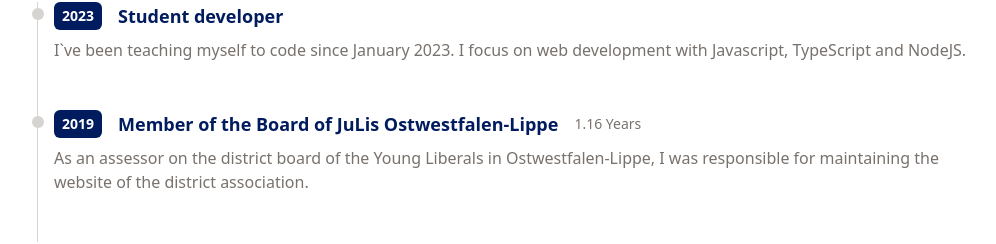
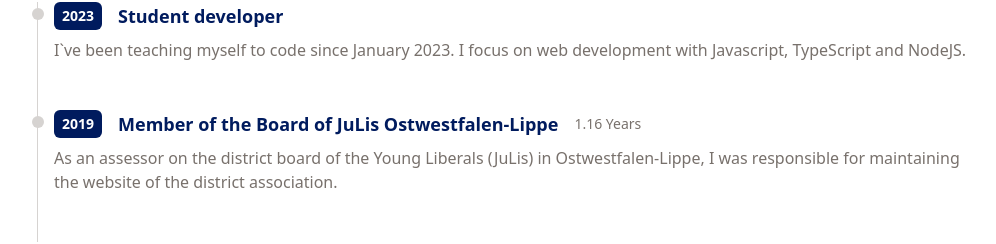
Before and after one commit to gelbphoenix/my_webpage, a React (Vite) app: page / in a window 1280 px wide. Shown: the part 910-1154 px from the top of the page, without its empty margins (133-1129 px from the left). Built offline with nearby package versions, Linux system fonts and the light colour scheme; no server answers.

Commit message:
Update database.jsx

```diff
--- a/src/Assets/database.jsx
+++ b/src/Assets/database.jsx
@@ -37,7 +37,7 @@ export const db = {
       title: 'Member of the Board of JuLis Ostwestfalen-Lippe',
       duration: '1.16 Years',
       details:
-        'As an assessor on the district board of the Young Liberals in Ostwestfalen-Lippe, I was responsible for maintaining the website of the district association.',
+        'As an assessor on the district board of the Young Liberals (JuLis) in Ostwestfalen-Lippe, I was responsible for maintaining the website of the district association.',
     },
   ],
   env: [
```
